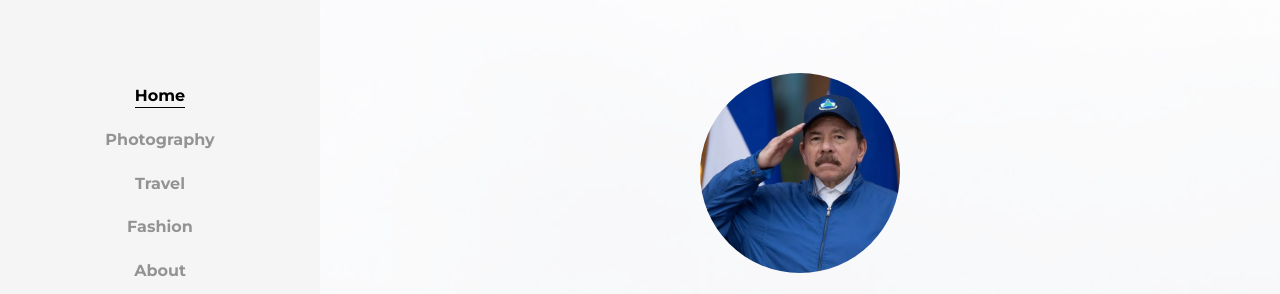
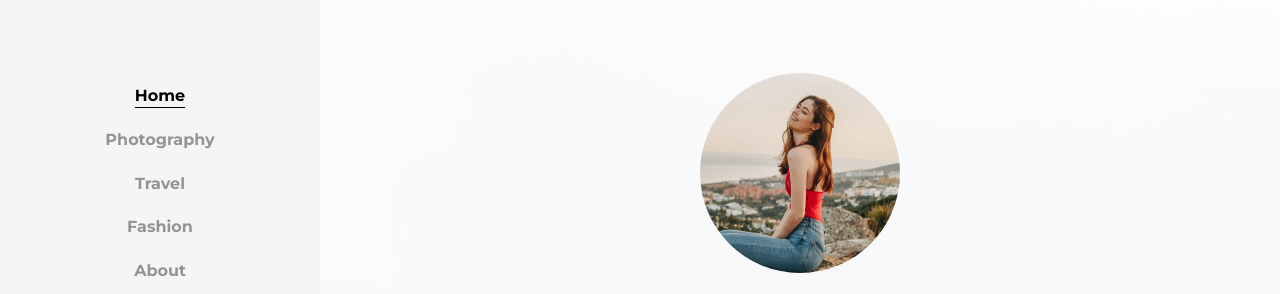
Before and after one commit to VilarimLucas/nicaragua, a plain HTML site: page index.html in a window 1280 px wide. Shown: the part 99-393 px from the top of the page. Drawn offline with Linux system fonts and the light colour scheme; some packages are replaced by stand-ins of ours; no server answers; files whose address does not match are found by name.

Commit message:
atualizações na main

```diff
--- a/index.html
+++ b/index.html
@@ -60,7 +60,7 @@
 				<div class="overlay"></div>
 				<div class="js-fullheight d-flex justify-content-center align-items-center">
 					<div class="col-md-8 text text-center">
-						<div class="img mb-4" style="background-image: url(images/43c1671ac6744ac5c436785ad1ec6fe5.avif);"></div>
+						<div class="img mb-4" style="background-image: url(images/author.jpg);"></div>
 						<div class="desc">
 							<h2 class="subheading">Bem vindo a</h2>
 							<h1 class="mb-4">Nicarágua</h1>
```
Also changed, not shown: images/43c1671ac6744ac5c436785ad1ec6fe5.avif (deleted).
